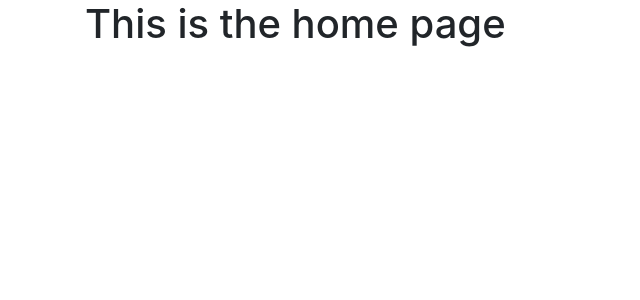
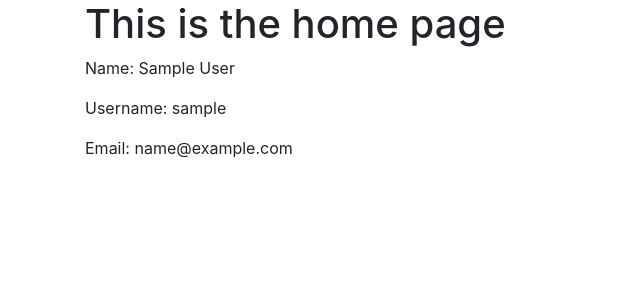
Before and after one commit to Chemokoren/Authentication_Django, a Django app: page / in a window 1280 px wide. Shown: the part 80-380 px from the top of the page, without its empty margins (0-640 px from the left). Run offline with Django 3.2, Linux system fonts and the light colour scheme; the visitor is signed in with stand-in values (Sample User, id 1); some libraries are stand-ins or nearby versions.

Commit message:
updated authenticate/templates/authenticate/home.html display user information hkm

```diff
--- a/authenticate/templates/authenticate/home.html
+++ b/authenticate/templates/authenticate/home.html
@@ -4,4 +4,11 @@
 
 <h1>This is the home page</h1>
 
+{% if user.is_authenticated %}
+<p> Name: {{user.first_name}} {{user.last_name}}</p>
+<p> Username: {{user.username}}</p>
+<p> Email: {{user.email}}</p>
+
+{% endif%}
+
 {% endblock %}
```
